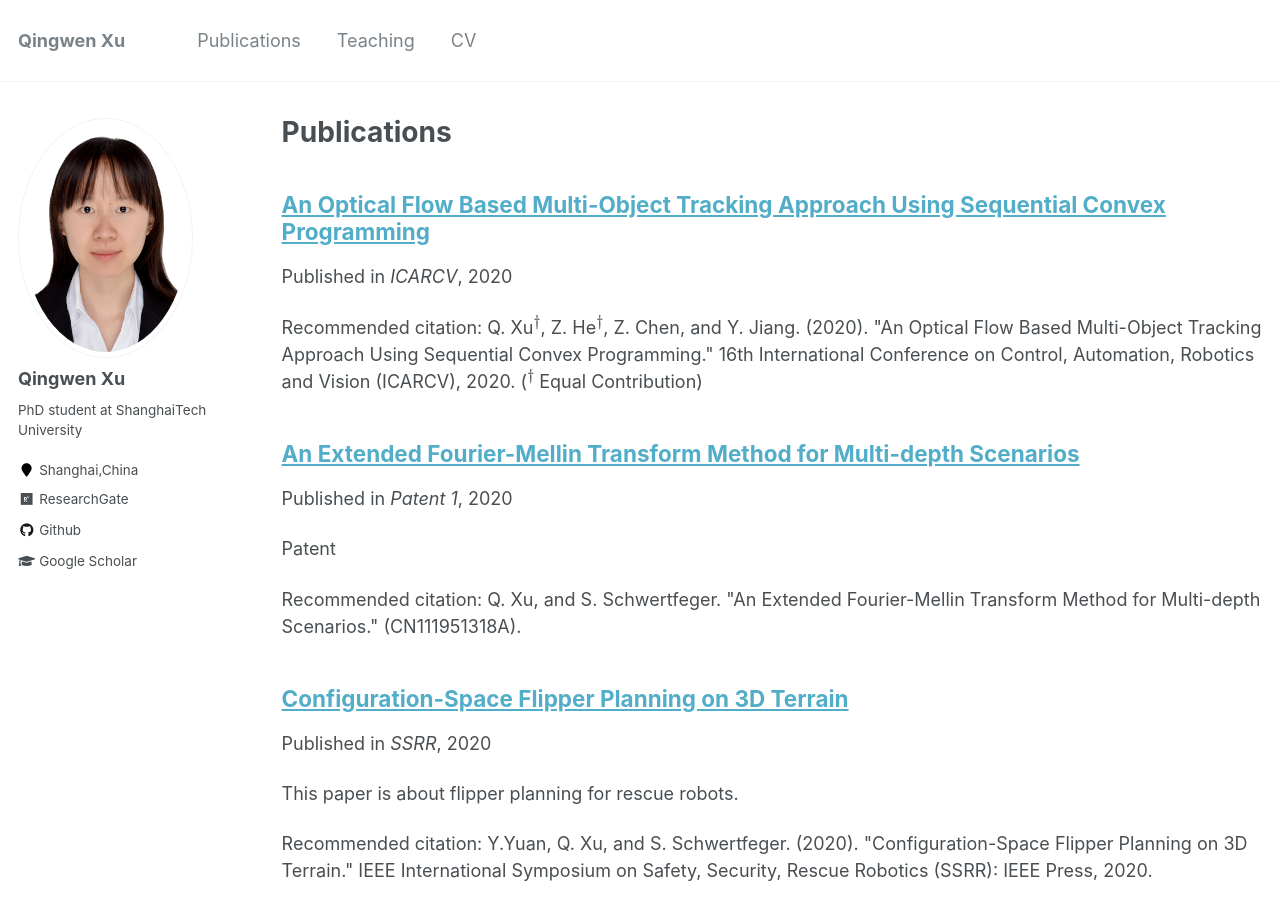
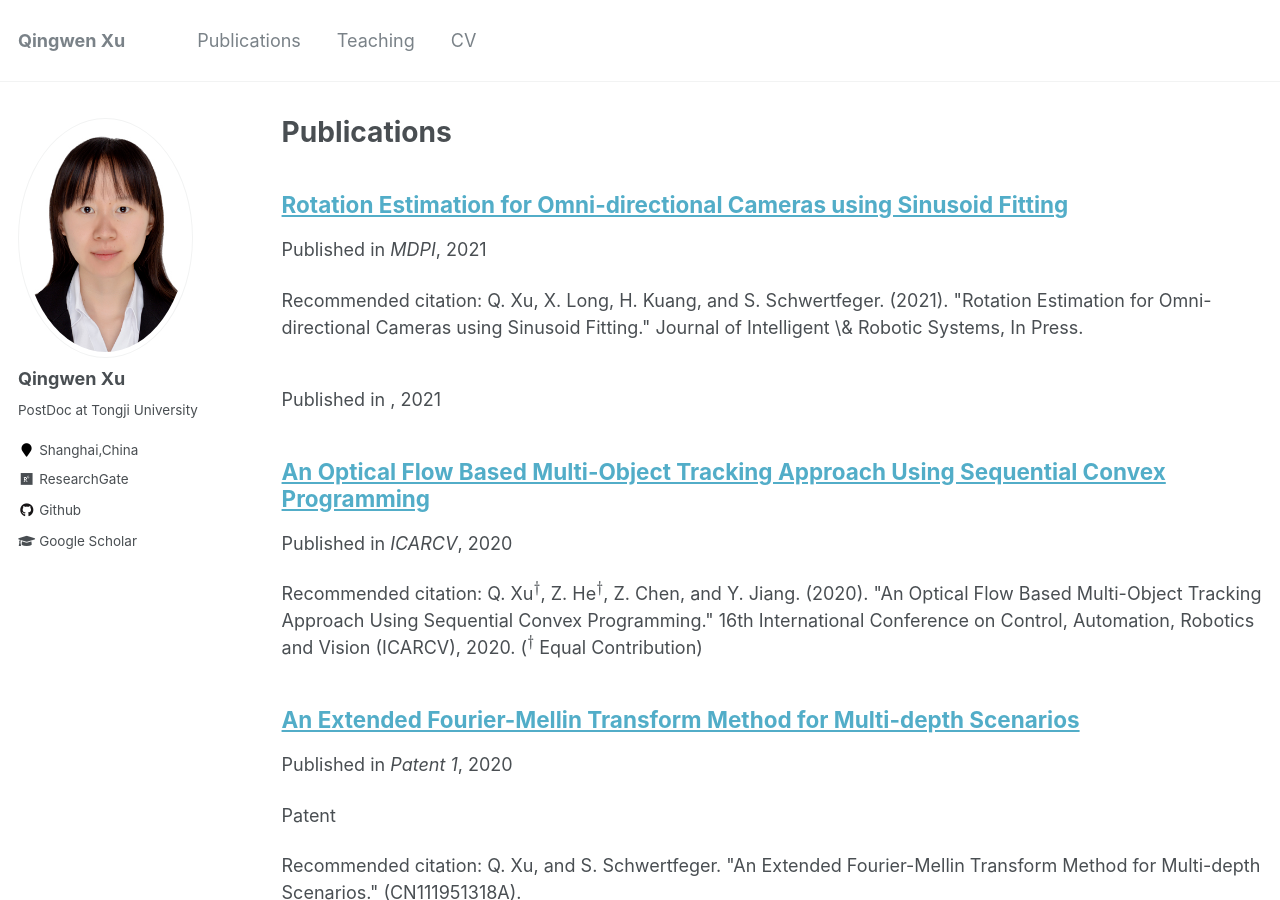
Before and after one commit to xuqingwenkk/xuqingwenkk.github.io, a Jekyll site: the page built from _pages/publications.md, in a window 1280 px wide and 900 px high. Built offline with Jekyll 4.4.1, drawn with Linux system fonts in a browser that asks for light colours; formulas are drawn with MathJax 3.

```diff
--- a/_config.yml
+++ b/_config.yml
@@ -10,7 +10,7 @@ locale                   : "en-US"
 title                    : "Qingwen Xu"
 title_separator          : "-"
 name                     : &name "Qingwen Xu"
-description              : &description "PhD student"
+description              : &description "PhD"
 url                      : https://xuqingwenkk.github.io # the base hostname & protocol for your site e.g. "https://mmistakes.github.io"
 baseurl                  : "" # the subpath of your site, e.g. "/blog"
 repository               : "xuqingwenkk/xuqingwenkk.github.io"
@@ -82,7 +82,7 @@ analytics:
 author:
   name             : "Qingwen Xu"
   avatar           : "xuqw.png"
-  bio              : "PhD student at ShanghaiTech University"
+  bio              : "PostDoc at Tongji University"
   location         : "Shanghai,China"
   employer         :
   pubmed           : # "https://www.ncbi.nlm.nih.gov/pubmed/?term=john+snow"
--- /dev/null
+++ b/_publications/2021-paper-1.md
@@ -0,0 +1,10 @@
+---
+title: "Rethinking the Fourier-Mellin Transform: Multiple Depths in the Camera's View"
+collection: publications
+permalink: /publication/2021-paper-1
+excerpt:
+date: 2021-03-02
+venue: 'MDPI'
+paperurl:
+citation: 'Q. Xu, H. Kuang, L. Kneip, and S. Schwertfeger. (2021). &quot;Rethinking the Fourier-Mellin Transform: Multiple Depths in the Camera's View.&quot; Remote Sensing, vol. 13, pp. 1000, 2021.'
+---
--- /dev/null
+++ b/_publications/2021-paper-2.md
@@ -0,0 +1,10 @@
+---
+title: "Rotation Estimation for Omni-directional Cameras using Sinusoid Fitting"
+collection: publications
+permalink: /publication/2021-paper-2
+excerpt:
+date: 2021-03-02
+venue: 'MDPI'
+paperurl:
+citation: 'Q. Xu, X. Long, H. Kuang, and S. Schwertfeger. (2021). &quot;Rotation Estimation for Omni-directional Cameras using Sinusoid Fitting.&quot; Journal of Intelligent \& Robotic Systems, In Press.'
+---
```
Also changed, not shown: _pages/about.md (+5 -1 lines), _publications/2020-paper-3.md (+1 -1 lines).
